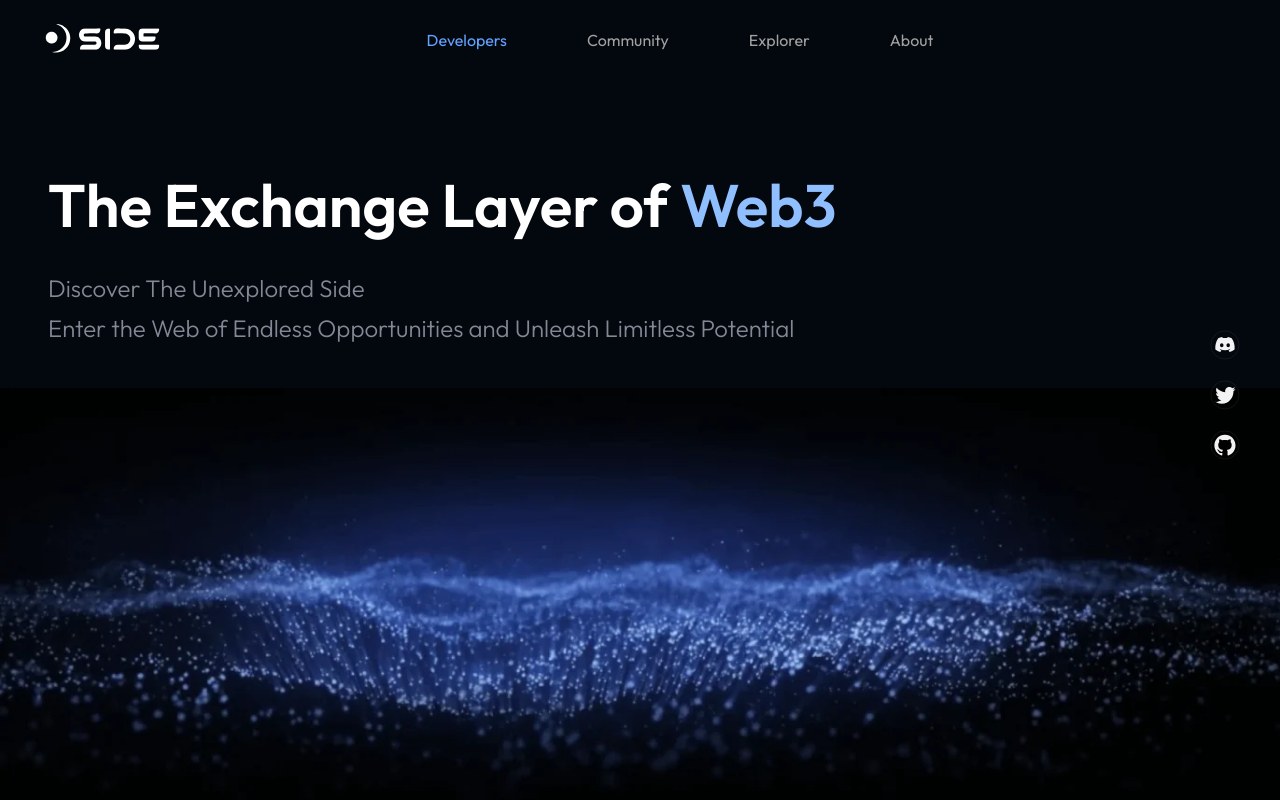
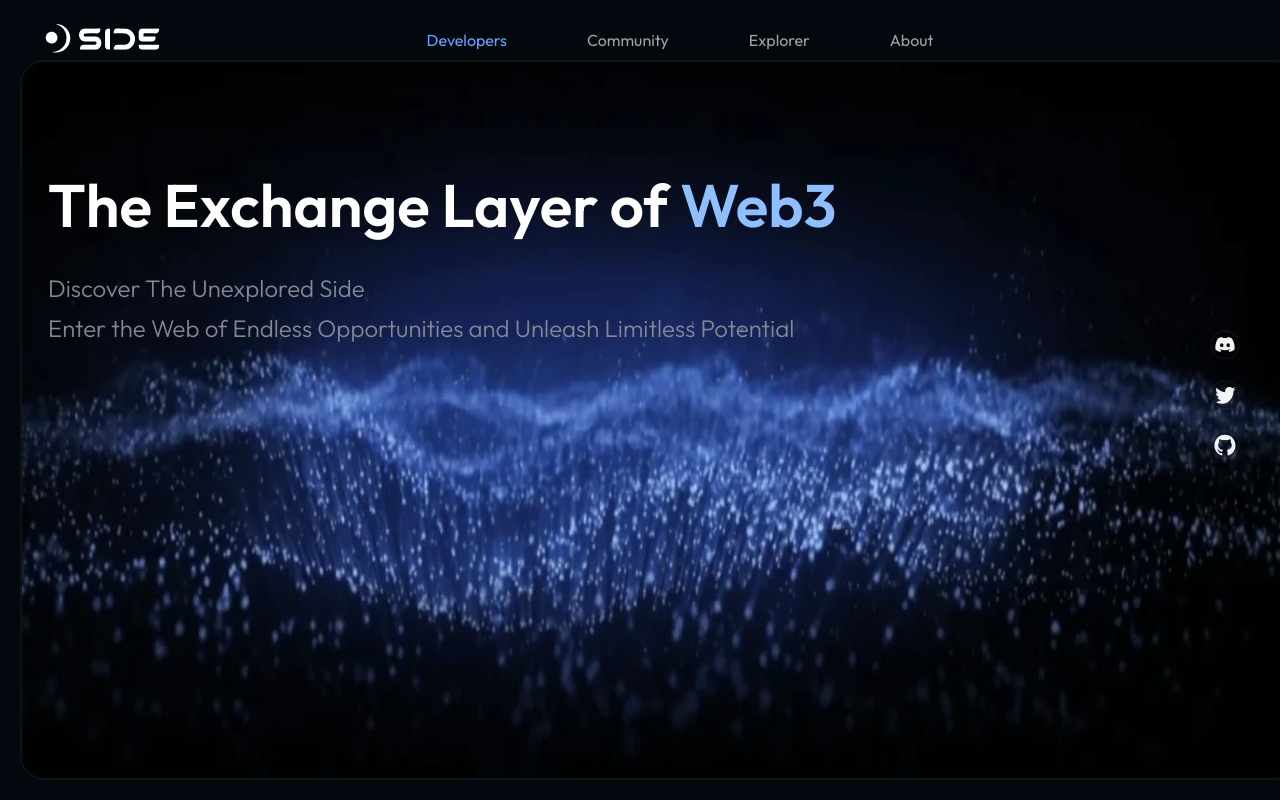
Before and after one commit to sideprotocol/sideprotocol.github.io, a Next.js app: page / in a window 1280 px wide. Shown: the top 800 px of the page. Built offline with nearby package versions, Linux system fonts and the light colour scheme.

Commit message:
Update Banner.js

```diff
--- a/src/app/components/Banner.js
+++ b/src/app/components/Banner.js
@@ -7,7 +7,7 @@ import sidetwitter from './icon/sidetwitter.svg';
 export default function Banner() {
   return (
     <div className="h-[calc(100vh-80px)] relative">
-      <Image src={sideBanner} className="w-full absolute bottom-0 z-0" alt="side" />
+      <Image src={sideBanner} className="h-full w-full absolute bottom-0 z-0 border-2 border-[#121111] rounded-3xl m-5" alt="side" />
       <div className="absolute right-[40px] mt-[30vh] z-20">
         <a className="py-[10px] block" href="https://discord.com/invite/GN99earcFR" target="_blank">
           <Image src={sidediscord} className="w-[30px]" alt="side" />
```
